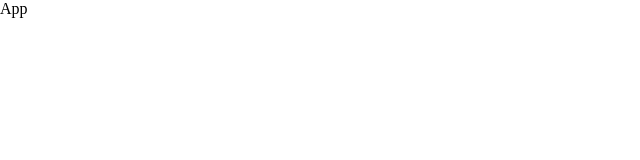
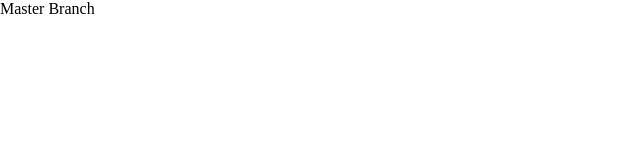
Before and after one commit to hxncodes/React-MUI, a React (Vite) app: page / in a window 1280 px wide. Shown: the top 160 px of the page, without its empty margins (0-640 px from the left). Built offline with nearby package versions, Linux system fonts and the light colour scheme.

Commit message:
Refactored code

```diff
--- a/src/App.jsx
+++ b/src/App.jsx
@@ -2,7 +2,9 @@ import React from 'react'
 
 function App() {
   return (
-    <div>App</div>
+    <>
+      Master Branch
+    </>
   )
 }
 
```
